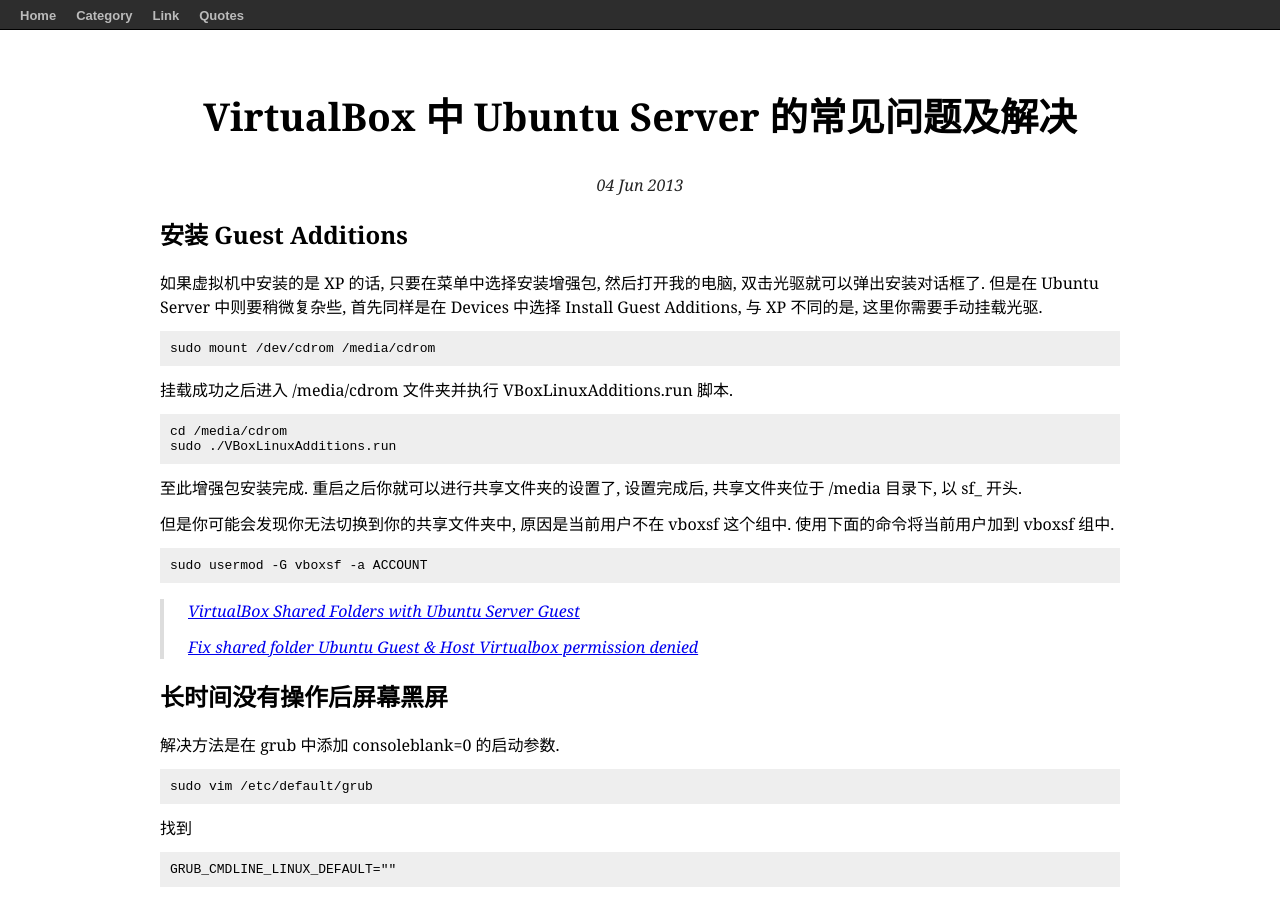
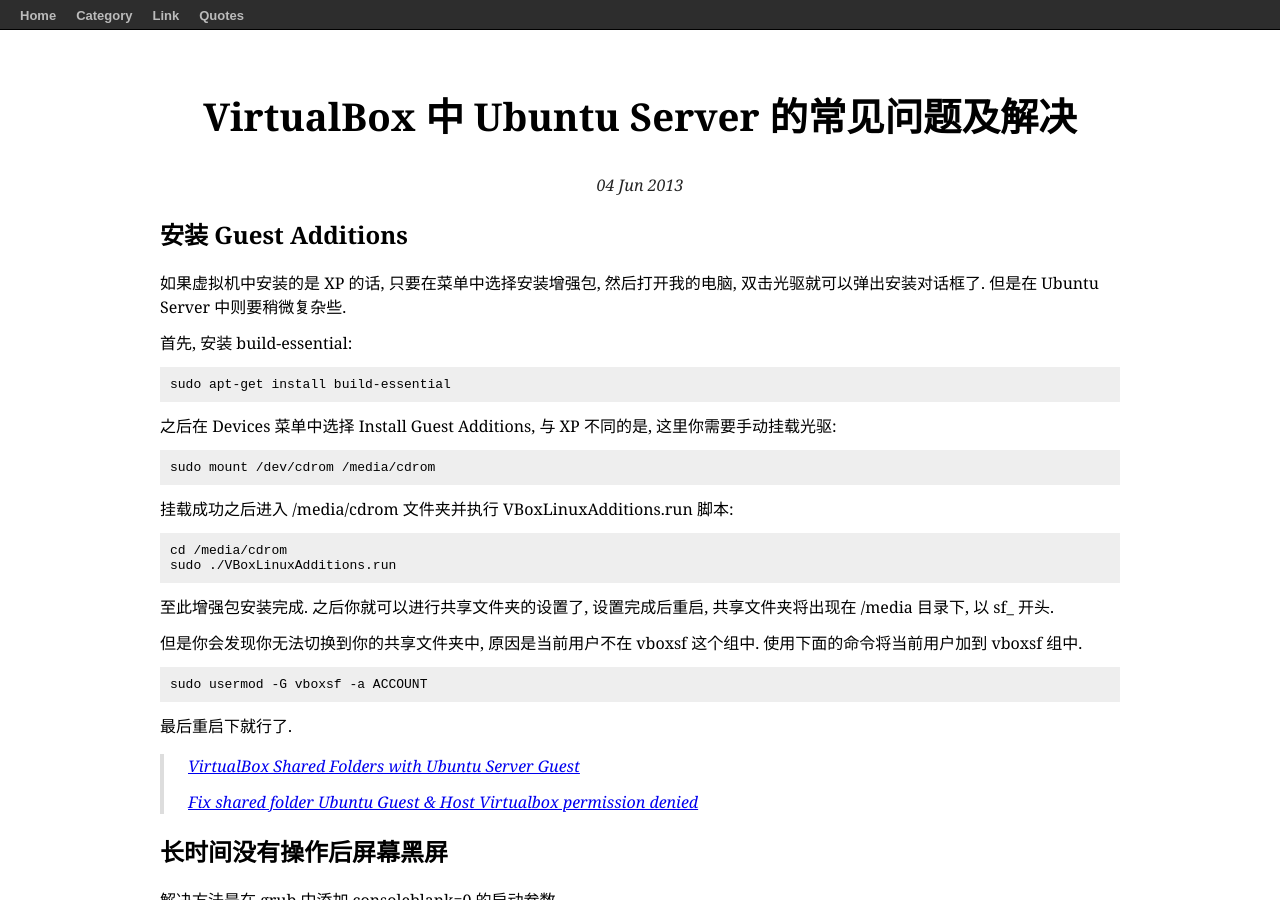
Before and after one commit to yoncise/yoncise.github.io, a Jekyll site: the page built from _posts/2013-06-04-VirtualBox-中-Ubuntu-Server-的常见问题及解决.md, in a window 1280 px wide and 900 px high. Built offline with Jekyll 4.4.1, drawn with Linux system fonts in a browser that asks for light colours; Markdown is read by kramdown in place of the engine named in the settings; comment, search, counter and statistics services are not loaded.

Commit message:
install build-essential first

```diff
--- a/_posts/2013-06-04-VirtualBox-中-Ubuntu-Server-的常见问题及解决.md
+++ b/_posts/2013-06-04-VirtualBox-中-Ubuntu-Server-的常见问题及解决.md
@@ -2,25 +2,33 @@
 layout: post
 title: VirtualBox 中 Ubuntu Server 的常见问题及解决
 category: Tech
-modified: 2013-07-28
+modified: 2013-09-27
 ---
 ## 安装 Guest Additions
 
 如果虚拟机中安装的是 XP 的话, 只要在菜单中选择安装增强包, 然后打开我的电脑, 双击光驱就可以弹出安装对话框了.
-但是在 Ubuntu Server 中则要稍微复杂些, 首先同样是在 Devices 中选择 Install Guest Additions, 与 XP 不同的是, 这里你需要手动挂载光驱.
+但是在 Ubuntu Server 中则要稍微复杂些.
+
+首先, 安装 build-essential:
+
+    sudo apt-get install build-essential
+
+之后在 Devices 菜单中选择 Install Guest Additions, 与 XP 不同的是, 这里你需要手动挂载光驱:
 
     sudo mount /dev/cdrom /media/cdrom
 
-挂载成功之后进入 /media/cdrom 文件夹并执行 VBoxLinuxAdditions.run 脚本.
+挂载成功之后进入 /media/cdrom 文件夹并执行 VBoxLinuxAdditions.run 脚本:
 
     cd /media/cdrom
     sudo ./VBoxLinuxAdditions.run
 
-至此增强包安装完成. 重启之后你就可以进行共享文件夹的设置了, 设置完成后, 共享文件夹位于 /media 目录下, 以 sf_ 开头.
+至此增强包安装完成. 之后你就可以进行共享文件夹的设置了, 设置完成后重启, 共享文件夹将出现在 /media 目录下, 以 sf_ 开头.
 
-但是你可能会发现你无法切换到你的共享文件夹中, 原因是当前用户不在 vboxsf 这个组中. 使用下面的命令将当前用户加到 vboxsf 组中.
+但是你会发现你无法切换到你的共享文件夹中, 原因是当前用户不在 vboxsf 这个组中. 使用下面的命令将当前用户加到 vboxsf 组中.
 
     sudo usermod -G vboxsf -a ACCOUNT
+
+最后重启下就行了.
 
 > [VirtualBox Shared Folders with Ubuntu Server Guest](http://ipggi.wordpress.com/2010/03/11/virtualbox-shared-folders-with-ubuntu-server-guest/)
 >
```
